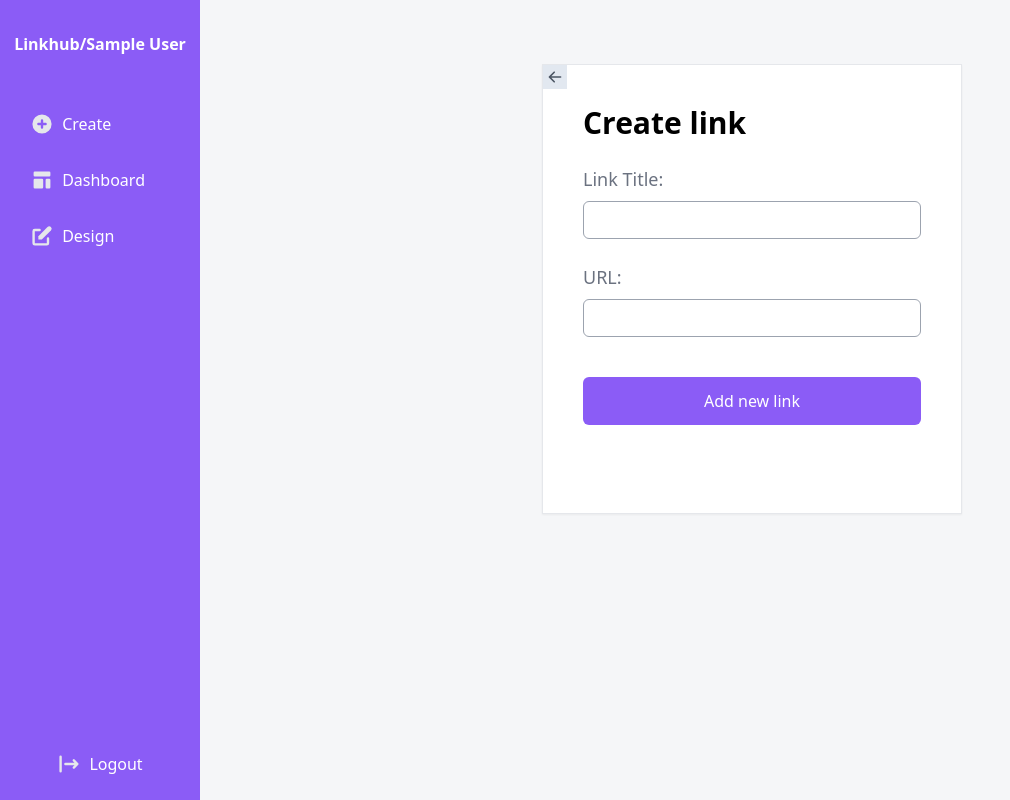
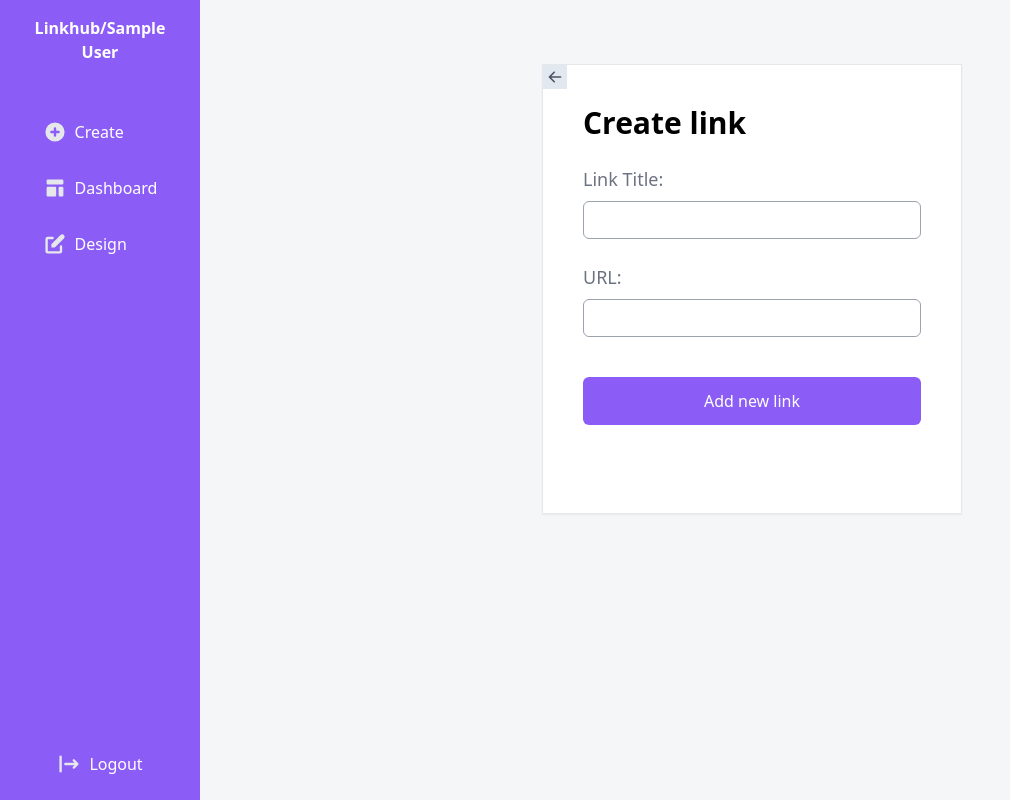
Before and after one commit to TommiKorhonen/Linkhub, a React (Create React App) app: page /create in a window 1280 px wide. Shown: the whole page, without its empty margins (0-1010 px from the left). Built offline with nearby package versions, Linux system fonts and the light colour scheme; no server answers; the database is empty; sample sign-in values are in the browser's storage.

Commit message:
change styling

```diff
--- a/src/components/sidebar/Sidebar.tsx
+++ b/src/components/sidebar/Sidebar.tsx
@@ -18,14 +18,14 @@ const Sidebar = () => {
   const { document, error } = useDocument("users", user?.displayName);
   return (
     <nav className="sm:flex flex-col fixed items-center bg-violet-500 h-full w-[200px] hidden">
-      <div className="p-4">
+      <div className="p-4 gap-2 flex flex-col items-center justify-center">
         {document && <Avatar src={document.photoURL} h={96} w={96} />}
+        <h2 className="font-bold text-center text-white mb-8">
+          Linkhub/{user?.displayName}
+        </h2>
       </div>
       <div className="flex flex-col items-center justify-between h-full">
         <div className="flex flex-col gap-4">
-          <h2 className="font-bold text-center text-white mb-8">
-            Linkhub/{user?.displayName}
-          </h2>
           <NavLink
             to="/create"
             className="flex items-center gap-2 py-2 px-4 rounded-md hover:bg-gray-500"
```
